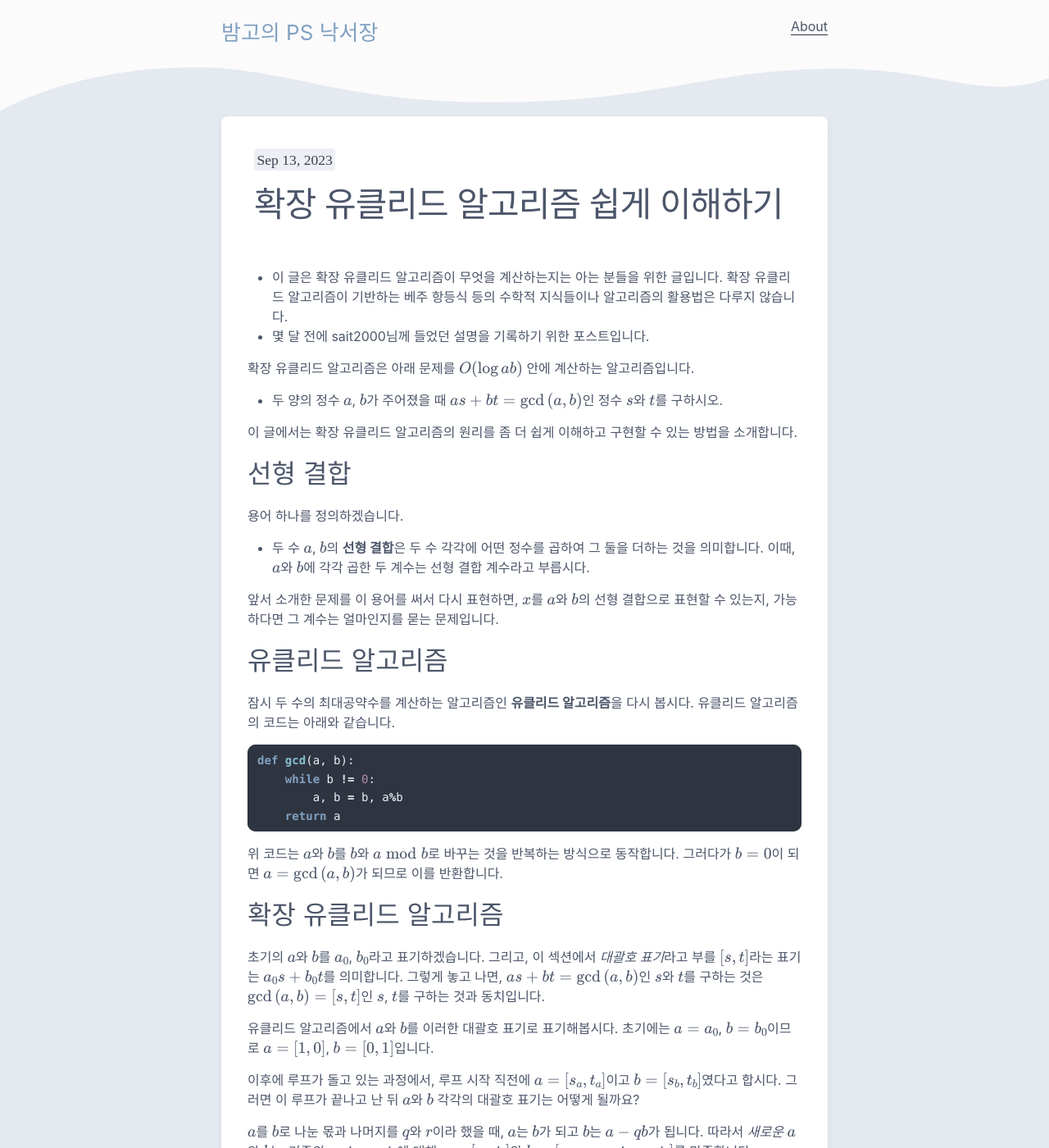
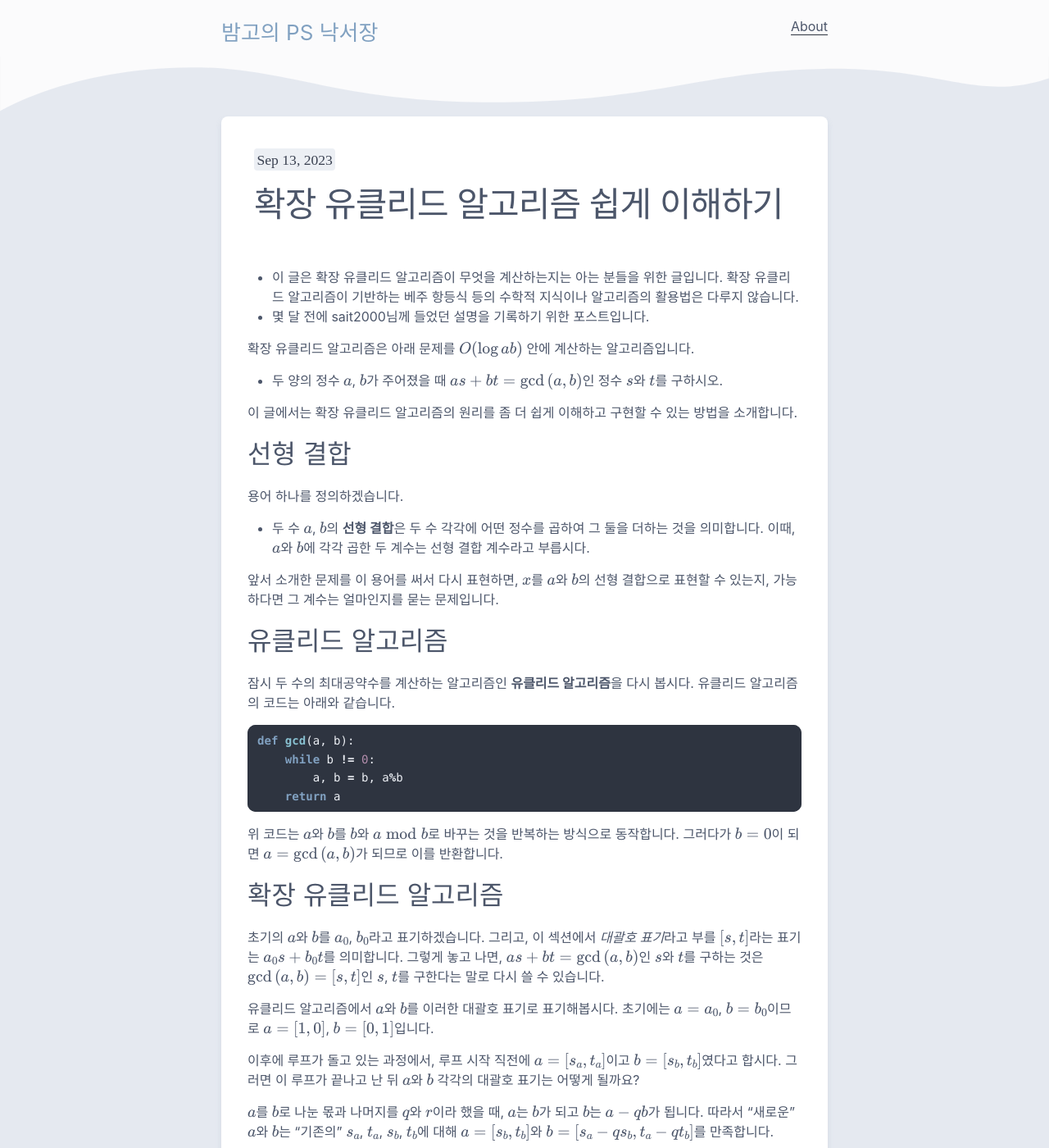
Before and after one commit to BamgoeSN/BamgoeSN.github.io, a Jekyll site: the page built from _posts/Algorithms/2023-09-13-extended-gcd.md, in a window 1280 px wide and 1400 px high. Shown: the whole window at 82% size. Built offline with Jekyll 4.4.1, drawn with Linux system fonts in a browser that asks for light colours; formulas are drawn with MathJax 3; some of the changed text lies outside the part shown.

````diff
--- a/_posts/Algorithms/2023-09-13-extended-gcd.md
+++ b/_posts/Algorithms/2023-09-13-extended-gcd.md
@@ -6,7 +6,7 @@ categories: Algorithms
 use_math: true
 ---
 
-* 이 글은 확장 유클리드 알고리즘이 무엇을 계산하는지는 아는 분들을 위한 글입니다. 확장 유클리드 알고리즘이 기반하는 베주 항등식 등의 수학적 지식들이나 알고리즘의 활용법은 다루지 않습니다.
+* 이 글은 확장 유클리드 알고리즘이 무엇을 계산하는지는 아는 분들을 위한 글입니다. 확장 유클리드 알고리즘이 기반하는 베주 항등식 등의 수학적 지식이나 알고리즘의 활용법은 다루지 않습니다.
 * 몇 달 전에 sait2000님께 들었던 설명을 기록하기 위한 포스트입니다.
 
 확장 유클리드 알고리즘은 아래 문제를 $O(\log{ab})$ 안에 계산하는 알고리즘입니다.
@@ -36,13 +36,13 @@ def gcd(a, b):
 
 
 # 확장 유클리드 알고리즘
-초기의 $a$와 $b$를 $a_0$, $b_0$라고 표기하겠습니다. 그리고, 이 섹션에서 *대괄호 표기*라고 부를 $[s, t]$라는 표기는 $a_0 s + b_0 t$를 의미합니다. 그렇게 놓고 나면, $as+bt = \gcd{(a, b)}$인 $s$와 $t$를 구하는 것은 $\gcd{(a, b)} = [s, t]$인 $s$, $t$를 구하는 것과 동치입니다.
+초기의 $a$와 $b$를 $a_0$, $b_0$라고 표기하겠습니다. 그리고, 이 섹션에서 *대괄호 표기*라고 부를 $[s, t]$라는 표기는 $a_0 s + b_0 t$를 의미합니다. 그렇게 놓고 나면, $as+bt = \gcd{(a, b)}$인 $s$와 $t$를 구하는 것은 $\gcd{(a, b)} = [s, t]$인 $s$, $t$를 구한다는 말로 다시 쓸 수 있습니다.
 
 유클리드 알고리즘에서 $a$와 $b$를 이러한 대괄호 표기로 표기해봅시다. 초기에는 $a=a_0$, $b=b_0$이므로 $a = [1, 0]$, $b = [0, 1]$입니다.
 
 이후에 루프가 돌고 있는 과정에서, 루프 시작 직전에 $a = [s_a, t_a]$이고 $b = [s_b, t_b]$였다고 합시다. 그러면 이 루프가 끝나고 난 뒤 $a$와 $b$ 각각의 대괄호 표기는 어떻게 될까요?
 
-$a$를 $b$로 나눈 몫과 나머지를 $q$와 $r$이라 했을 때, $a$는 $b$가 되고 $b$는 $a-qb$가 됩니다. 따라서 *새로운* $a$와 $b$는 *기존의* $s_a$, $t_a$, $s_b$, $t_b$에 대해 $a = [s_b, t_b]$와 $b = [s_a - q s_b, t_a - q t_b]$를 만족합니다.
+$a$를 $b$로 나눈 몫과 나머지를 $q$와 $r$이라 했을 때, $a$는 $b$가 되고 $b$는 $a-qb$가 됩니다. 따라서 "새로운" $a$와 $b$는 "기존의" $s_a$, $t_a$, $s_b$, $t_b$에 대해 $a = [s_b, t_b]$와 $b = [s_a - q s_b, t_a - q t_b]$를 만족합니다.
 
 위 사실에 기반하여 $s_a$, $t_a$, $s_b$, $t_b$의 값을 유클리드 알고리즘의 코드 안에서 추적을 하면 아래와 같습니다.
 
@@ -51,13 +51,13 @@ def egcd(a0, b0):
     a, b = a0, b0
     sa, ta, sb, tb = 1, 0, 0, 1
     while b != 0:
-        q, r = a//b, a%b
+        q, r = divmod(a, b)
         sa, ta, sb, tb = sb, tb, sa-q*sb, ta-q*tb
         a, b = b, r
     return a, sa, ta
 ```
 
-위 코드에서 루프가 종료되면, $a$와 $b$는 유클리드 알고리즘과 완전히 동일하므로 $a$는 $\gcd{(a, b)}$가 됩니다. 따라서 루프 후의 $s_a$, $t_a$는 $\gcd{(a, b)} = [s_a, t_a]$를 만족하며, 이 둘은 문제에서 요구하는 $a$와 $b$의 선형 결합 계수입니다.
+위 코드에서 루프가 종료되면, $a$와 $b$는 유클리드 알고리즘과 완전히 동일하므로 $a$는 $\gcd{(a, b)}$가 됩니다. 루프가 종료된 후의 $s_a$, $t_a$는 $\gcd{(a, b)} = [s_a, t_a]$를 만족할 것이므로, 이 둘은 문제에서 요구하는 $a$와 $b$의 $\gcd{(a, b)}$에 대한 선형 결합 계수입니다.
 
 위 알고리즘을 **확장 유클리드 알고리즘**이라고 부릅니다. 코드의 구성이 유클리드 알고리즘과 동일하므로, 시간복잡도는 $O(\log{ab})$입니다.
 
````
Also changed, not shown: other parts of _posts/Algorithms/2023-09-13-extended-gcd.md (+1 -1 lines).
